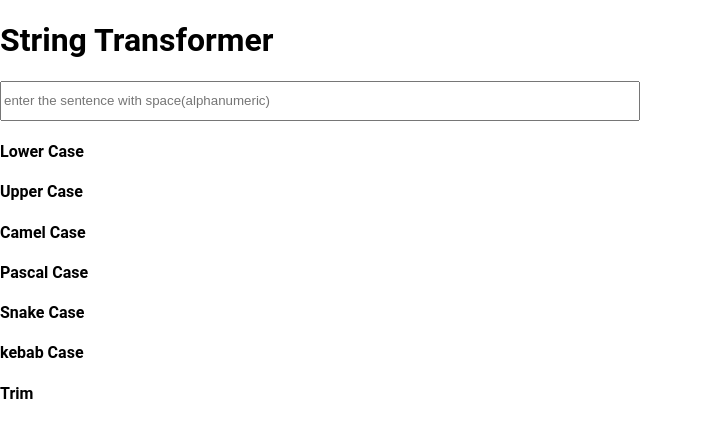
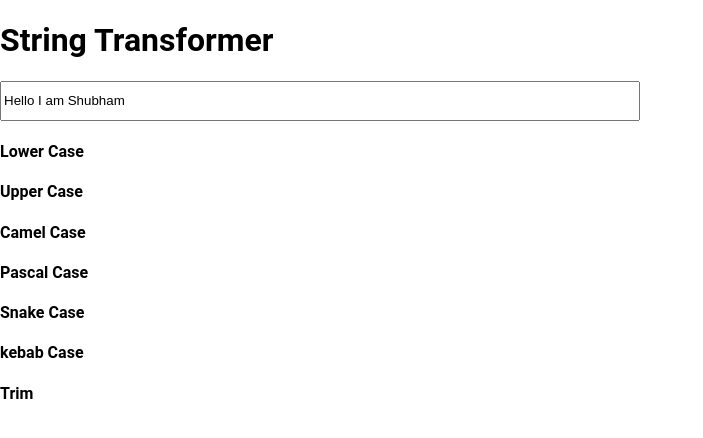
Before and after one commit to shubhamsinghbundela/Sadanandpai-Dom-challenge, a plain HTML site: page String Transformer/index.html in a window 1280 px wide. Shown: the whole page, without its empty margins (0-703 px from the left). Drawn offline with Linux system fonts and the light colour scheme.

Commit message:
add dom challenge string transformer

```diff
--- a/String Transformer/index.html
+++ b/String Transformer/index.html
@@ -11,6 +11,7 @@
     <input
       type="text"
       placeholder="enter the sentence with space(alphanumeric)"
+      value="Hello I am Shubham"
     />
     <div>
       <div>
```
